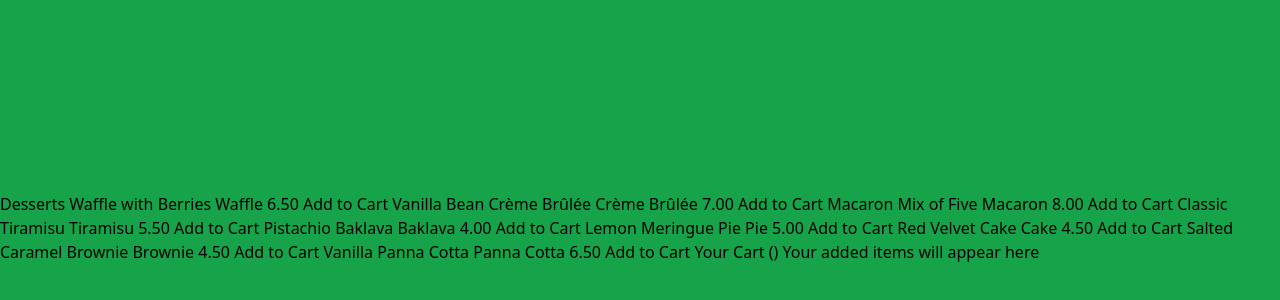
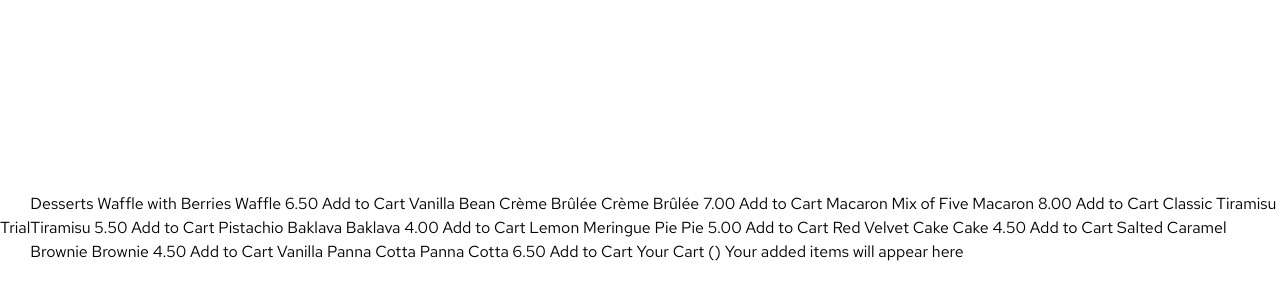
Before and after one commit to CHEGEBB/Svelte-Frontend-Challenges, a SvelteKit app in the folder product-list-with-cart-main/: page / in a window 1280 px wide. Shown: the part 172-472 px from the top of the page. Built offline with nearby package versions, Linux system fonts and the light colour scheme.

Commit message:
Refactor app.css and package.json files

```diff
--- a/product-list-with-cart-main/package.json
+++ b/product-list-with-cart-main/package.json
@@ -22,6 +22,7 @@
 		"eslint": "^9.7.0",
 		"eslint-plugin-svelte": "^2.36.0",
 		"globals": "^15.0.0",
+		"sass": "^1.80.6",
 		"svelte": "^5.0.0",
 		"svelte-check": "^4.0.0",
 		"tailwindcss": "^3.4.9",
--- a/product-list-with-cart-main/src/app.css
+++ b/product-list-with-cart-main/src/app.css
@@ -1,3 +1,2 @@
 @import 'tailwindcss/base';
 @import 'tailwindcss/components';
-@import 'tailwindcss/utilities'
--- a/product-list-with-cart-main/src/routes/+page.svelte
+++ b/product-list-with-cart-main/src/routes/+page.svelte
@@ -1,59 +1,27 @@
-<div class="container bg-green-600">
+<div class="container bg-green-800">
+    <h1>Trial</h1>
+    Desserts Waffle with Berries Waffle 6.50 Add to Cart Vanilla Bean Crème Brûlée
+    Crème Brûlée 7.00 Add to Cart Macaron Mix of Five Macaron 8.00 Add to Cart Classic
+    Tiramisu Tiramisu 5.50 Add to Cart Pistachio Baklava Baklava 4.00 Add to Cart
+    Lemon Meringue Pie Pie 5.00 Add to Cart Red Velvet Cake Cake 4.50 Add to Cart
+    Salted Caramel Brownie Brownie 4.50 Add to Cart Vanilla Panna Cotta Panna Cotta
+    6.50 Add to Cart Your Cart (<!-- Quantity -->) Your added items will appear
+    here
+</div>
 
+<style lang="scss">
+    @import url("https://fonts.googleapis.com/css2?family=Jost:ital,wght@0,100..900;1,100..900&family=Kanit:ital,wght@0,100;0,200;0,300;0,400;0,500;0,600;0,700;0,800;0,900;1,100;1,200;1,300;1,400;1,500;1,600;1,700;1,800;1,900&family=Outfit:wght@100..900&family=Poppins:ital,wght@0,100;0,200;0,300;0,400;0,500;0,600;0,700;0,800;0,900;1,100;1,200;1,300;1,400;1,500;1,600;1,700;1,800;1,900&family=Raleway:ital,wght@0,100..900;1,100..900&family=Red+Hat+Text:ital,wght@0,300..700;1,300..700&family=Rubik:ital,wght@0,300..900;1,300..900&family=Sora:wght@100..800&display=swap");
+    $font-Red-Hat: "Red Hat Text", sans-serif;
+    $Red: hsl(14, 86%, 42%);
+    $Green: hsl(159, 69%, 38%);
+    $Rose50: hsl(20, 50%, 98%);
+    $Rose100: hsl(13, 31%, 94%);
+    $Rose300: hsl(14, 25%, 72%);
+    $Rose400: hsl(7, 20%, 60%);
+    $Rose500: hsl(12, 20%, 44%);
+    $Rose900: hsl(14, 65%, 9%);
 
-    Desserts
-
-    Waffle with Berries
-    Waffle
-    6.50
-    Add to Cart
-
-    Vanilla Bean Crème Brûlée
-    Crème Brûlée
-    7.00
-    Add to Cart
-
-    Macaron Mix of Five
-    Macaron
-    8.00
-    Add to Cart
-
-    Classic Tiramisu
-    Tiramisu
-    5.50
-    Add to Cart
-
-    Pistachio Baklava
-    Baklava
-    4.00
-    Add to Cart
-
-    Lemon Meringue Pie
-    Pie
-    5.00
-    Add to Cart
-
-    Red Velvet Cake
-    Cake
-    4.50
-    Add to Cart
-
-    Salted Caramel Brownie
-    Brownie
-    4.50
-    Add to Cart
-
-    Vanilla Panna Cotta
-    Panna Cotta
-    6.50
-    Add to Cart
-
-    Your Cart (<!-- Quantity -->)
-    Your added items will appear here
-
-</div>
-<style>
-    *{
+    * {
         margin: 0;
         padding: 0;
         box-sizing: border-box;
@@ -64,5 +32,6 @@
         align-items: center;
         height: 100vh;
         min-width: 100vw;
+        font-family: $font-Red-Hat;
     }
 </style>
```
Also changed, not shown: 1 other file (tests, documents, lock files or other folders).
